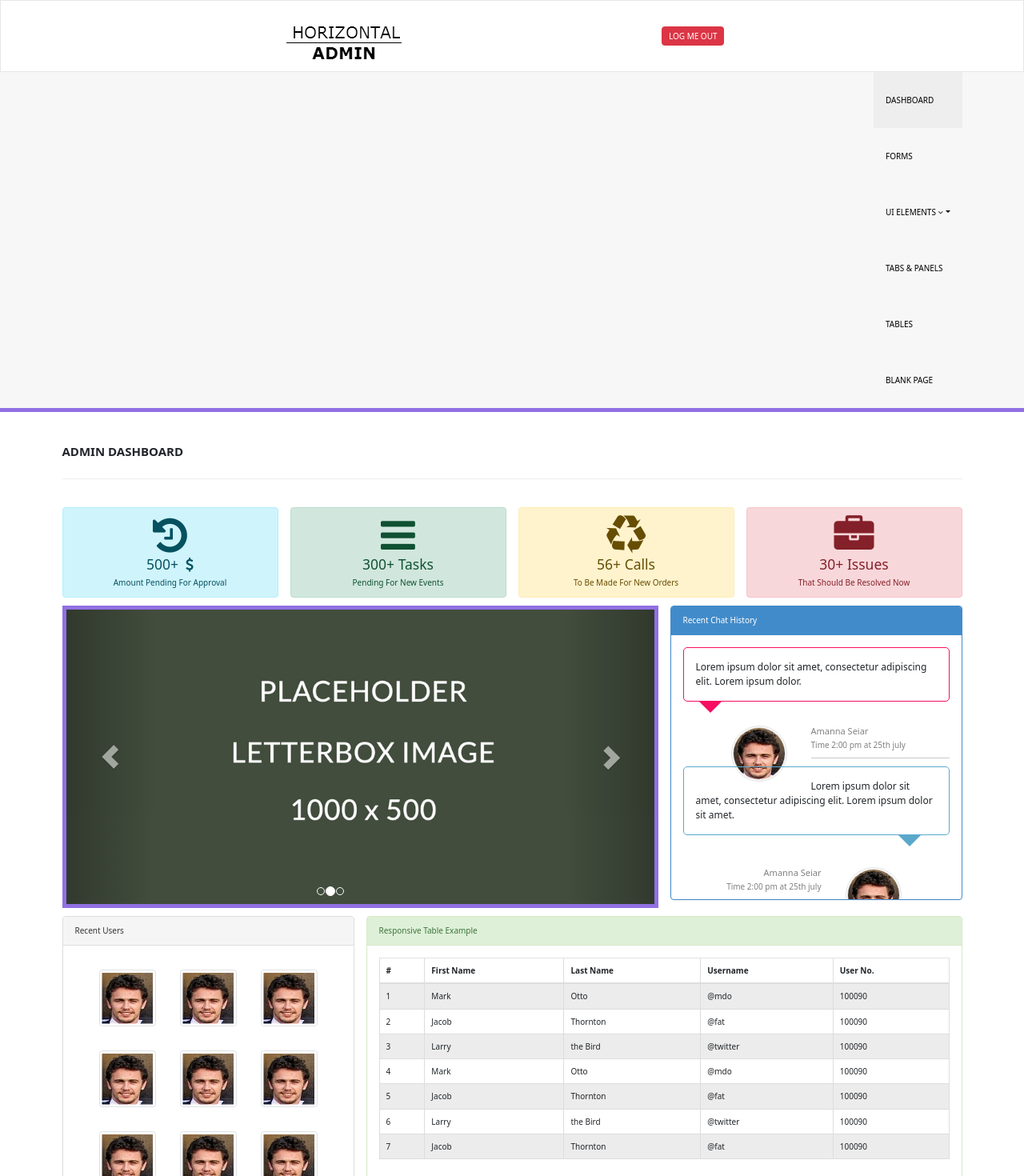
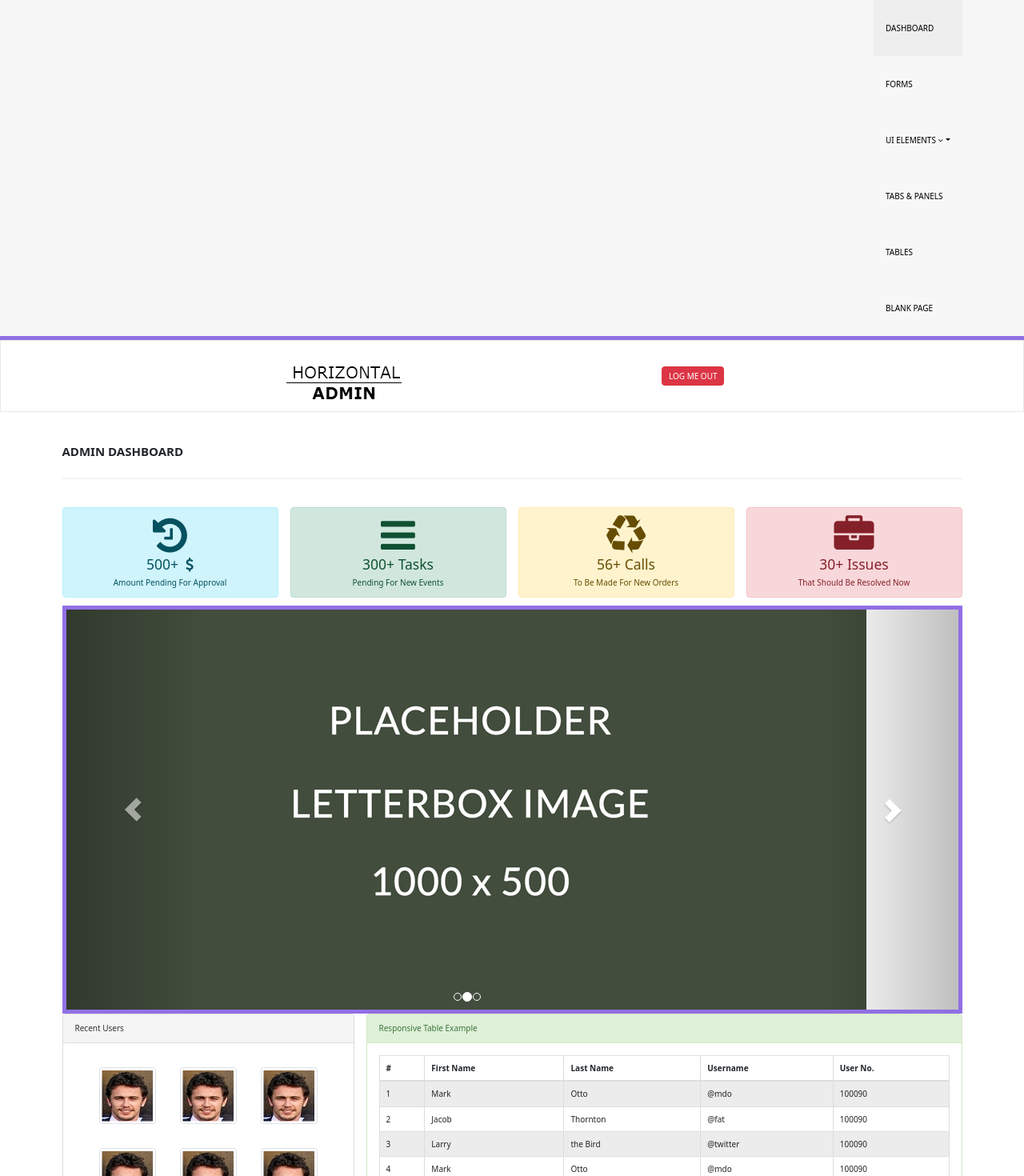
Before and after one commit to BongaDigiLink/Projects, an Angular app in the folder AngularProject_UMS/: page /home in a window 1280 px wide. Shown: the top 1470 px of the page at 80% size. Built offline with nearby package versions, Linux system fonts and the light colour scheme.

Commit message:
fix nav row display.

```diff
--- a/AngularProject_UMS/src/app/home/home.component.css
+++ b/AngularProject_UMS/src/app/home/home.component.css
@@ -0,0 +1,5 @@
+.jumbotron p {
+    margin-bottom: 15px;
+    font-size: 21px;
+    font-weight: 200;
+}
--- a/AngularProject_UMS/src/app/home/home.component.html
+++ b/AngularProject_UMS/src/app/home/home.component.html
@@ -1,3 +1,4 @@
+ <app-navbar></app-navbar>
  <body>
     <div class="navbar navbar-inverse set-radius-zero" >
         <div class="container">
@@ -17,32 +18,6 @@
             </div>
         </div>
     </div>
-
-    <section class="menu-section">
-        <div class="container">
-            <div class="row ">
-                <div class="col-md-12">
-                    <div class="navbar-collapse collapse ">
-                        <ul id="menu-top" class="nav navbar-nav navbar-right">
-                            <li><a href="index.html" class="menu-top-active">DASHBOARD</a></li>
-
-                            <li><a href="form.html">FORMS</a></li>
-                            <li>
-                                <a href="#" class="dropdown-toggle" id="ddlmenuItem" data-toggle="dropdown">UI ELEMENTS <i class="fa fa-angle-down"></i></a>
-                                <ul class="dropdown-menu" role="menu" aria-labelledby="ddlmenuItem">
-                                    <li role="presentation"><a role="menuitem" tabindex="-1" href="ui.html">UI ELEMENTS</a></li>
-                                     <li role="presentation"><a role="menuitem" tabindex="-1" href="#">EXAMPLE LINK</a></li>
-                                </ul>
-                            </li>
-                            <li><a href="tab.html">TABS & PANELS</a></li>
-                             <li><a href="table.html">TABLES</a></li>
-                            <li><a href="blank.html">BLANK PAGE</a></li>
-                        </ul>
-                    </div>
-                </div>
-            </div>
-        </div>
-    </section>
 
      <!-- MENU SECTION END-->
     <div class="content-wrapper">
@@ -86,7 +61,7 @@
         </div>
              <div class="row">
 
-              <div class="col-md-8 col-sm-8 col-xs-12">
+              <div class="col-md-12 col-sm-8 col-xs-12">
                     <div id="carousel-example" class="carousel slide slide-bdr" data-ride="carousel" >
 
                     <div class="carousel-inner">
@@ -120,56 +95,6 @@
                 </div>
               </div>
 
-                 <div class="col-md-4 col-sm-4 col-xs-12">
-                 <div class="panel panel-primary ">
-                        <div class="panel-heading">
-                            Recent Chat History
-                        </div>
-                        <div class="panel-body chat-widget-main">
-                            <div class="chat-widget-left">
-                                Lorem ipsum dolor sit amet, consectetur adipiscing elit.
-                           Lorem ipsum dolor.
-                            </div>
-                            <div class="chat-widget-name-left">
-                                <img class="media-object img-circle img-left-chat" src="assets/img/user2.png" />
-                                <h4>  Amanna Seiar</h4>
-                                <h5>Time 2:00 pm at 25th july</h5>
-                            </div>
-                            <hr />
-                            <div class="chat-widget-right">
-                                Lorem ipsum dolor sit amet, consectetur adipiscing elit.
-                           Lorem ipsum dolor sit amet.
-                            </div>
-                            <div class="chat-widget-name-right">
-                                 <img class="media-object img-circle img-right-chat" src="assets/img/user2.png" />
-                                <h4>  Amanna Seiar</h4>
-                                <h5>Time 2:00 pm at 25th july</h5>
-                            </div>
-                            <hr />
-                            <div class="chat-widget-left">
-                                Lorem ipsum dolor sit amet, consectetur adipiscing elit.
-                           Lorem ipsum dolor sit amet.
-                            </div>
-                            <div class="chat-widget-name-left">
-                                 <img class="media-object img-circle img-left-chat" src="assets/img/user2.png" />
-                                <h4>  Amanna Seiar</h4>
-                                <h5>Time 2:00 pm at 25th july</h5>
-                            </div>
-                            <hr />
-                            <div class="chat-widget-right">
-                                Lorem ipsum dolor sit amet, consectetur adipiscing elit.
-                           Lorem ipsum dolor sit amet.
-                            </div>
-                            <div class="chat-widget-name-right">
-                               <img class="media-object img-circle img-right-chat" src="assets/img/user2.png" />
-                                <h4>  Amanna Seiar</h4>
-                                <h5>Time 2:00 pm at 25th july</h5>
-                            </div>
-                            <hr />
-                        </div>
-
-                    </div>
-             </div>
 
                  </div>
 
@@ -445,6 +370,18 @@
     </div>
     </div>
 
+    <div class="row">
+        <div class="col-md-12">
+            <div class="jumbotron">
+                <h1>Jumbotron</h1>
+                <p>Lorem ipsum dolor sit amet, consectetur adipiscing elit. Vestibulum tincidunt est vitae ultrices accumsan. Aliquam ornare lacus adipiscing, posuere lectus et, fringilla augue. Lorem ipsum dolor sit amet, consectetur adipiscing elit. Vestibulum tincidunt est vitae ultrices accumsan. Aliquam ornare lacus adipiscing.</p>
+                <p>
+                    <a class="btn btn-primary btn-lg" role="button">Learn more</a>
+                </p>
+            </div>
+        </div>
+    </div>
+
 
     <section class="footer-section">
         <div class="container">
--- a/AngularProject_UMS/src/app/navbar/navbar.component.css
+++ b/AngularProject_UMS/src/app/navbar/navbar.component.css
@@ -0,0 +1,5 @@
+.menu-section {
+    background-color: #f7f7f7;
+    border-bottom:5px solid #9170E4;
+    width:100%
+}
--- a/AngularProject_UMS/src/app/navbar/navbar.component.html
+++ b/AngularProject_UMS/src/app/navbar/navbar.component.html
@@ -1,56 +1,25 @@
-<!-- Navbar -->
-<nav class="navbar navbar-expand-lg navbar-light bg-light">
-    <!-- Container wrapper -->
-    <div class="container-fluid">
-      <!-- Navbar brand -->
-      <a class="navbar-brand"
-      [routerLink]="['/home']">UMS</a>
+<section class="menu-section">
+  <div class="container">
+      <div class="row ">
+          <div class="col-md-12">
+              <div class="navbar-collapse collapse ">
+                  <ul id="menu-top" class="nav navbar-nav navbar-right">
+                      <li><a href="index.html" class="menu-top-active">DASHBOARD</a></li>
 
-      <!-- Toggle button -->
-      <button
-        class="navbar-toggler"
-        type="button"
-
-        aria-expanded="false"
-        aria-label="Toggle navigation"
-      >
-        <i class="fas fa-bars"></i>
-      </button>
-
-      <!-- Collapsible wrapper -->
-      <div
-        class="collapse navbar-collapse"
-        id="navbarSupportedContent"
-        mdbCollapse
-
-      >
-        <!-- Left links -->
-        <ul class="navbar-nav me-auto mb-2 mb-lg-0">
-          <li class="nav-item">
-            <a class="nav-link" aria-current="page"
-            [routerLink]="['/home']">Mentors</a>
-          </li>
-          <li class="nav-item">
-            <a class="nav-link"
-            [routerLink]="['/users-details']">Interns</a>
-          </li>
-          <li class="nav-item">
-            <a class="nav-link"
-            [routerLink]="['/users-details']">Skill Fields</a>
-          </li>
-        </ul>
-        <!-- Left links -->
-
-        <!-- Search form -->
-        <form class="d-flex input-group w-auto">
-          <button class="btn btn-danger" type="button"
-          [routerLink]="['/signin']">
-            Logout
-          </button>
-        </form>
+                      <li><a href="form.html">FORMS</a></li>
+                      <li>
+                          <a href="#" class="dropdown-toggle" id="ddlmenuItem" data-toggle="dropdown">UI ELEMENTS <i class="fa fa-angle-down"></i></a>
+                          <ul class="dropdown-menu" role="menu" aria-labelledby="ddlmenuItem">
+                              <li role="presentation"><a role="menuitem" tabindex="-1" href="ui.html">UI ELEMENTS</a></li>
+                               <li role="presentation"><a role="menuitem" tabindex="-1" href="#">EXAMPLE LINK</a></li>
+                          </ul>
+                      </li>
+                      <li><a href="tab.html">TABS & PANELS</a></li>
+                       <li><a href="table.html">TABLES</a></li>
+                      <li><a href="blank.html">BLANK PAGE</a></li>
+                  </ul>
+              </div>
+          </div>
       </div>
-      <!-- Collapsible wrapper -->
-    </div>
-    <!-- Container wrapper -->
-  </nav>
-  <!-- Navbar -->
+  </div>
+</section>
```
